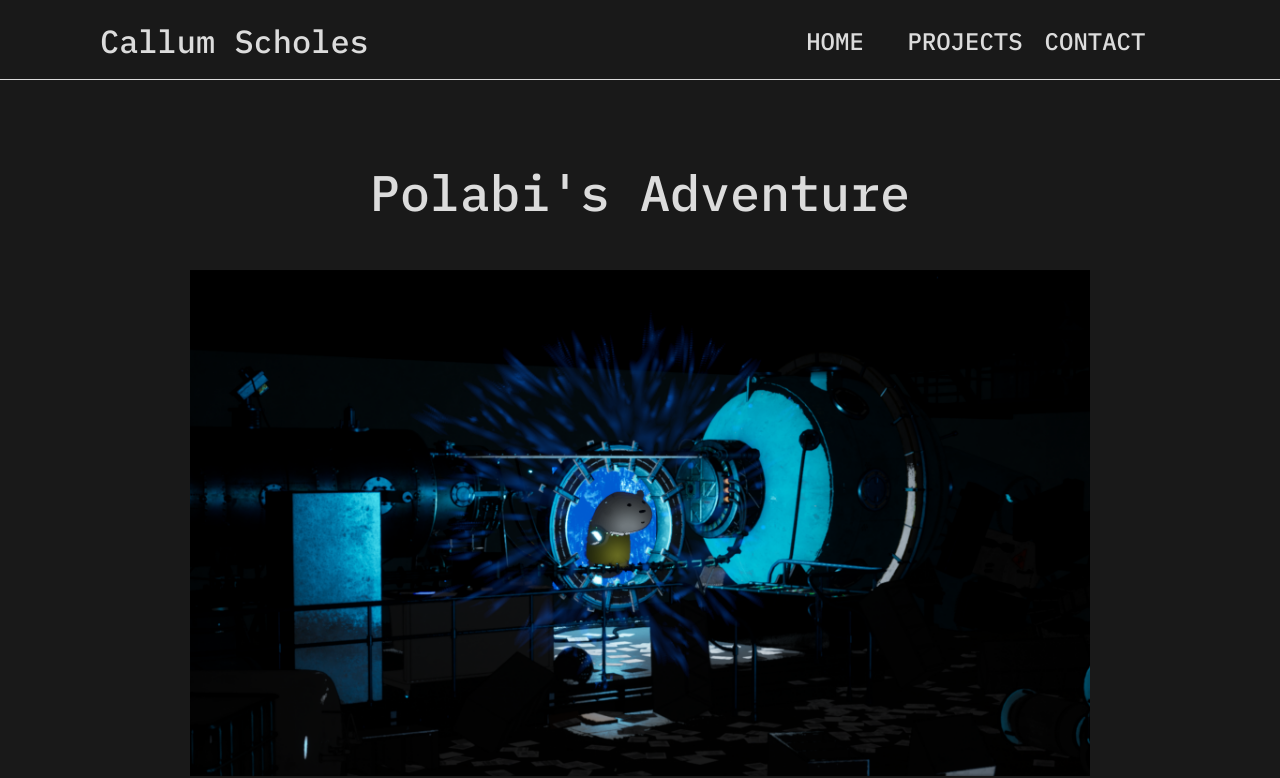
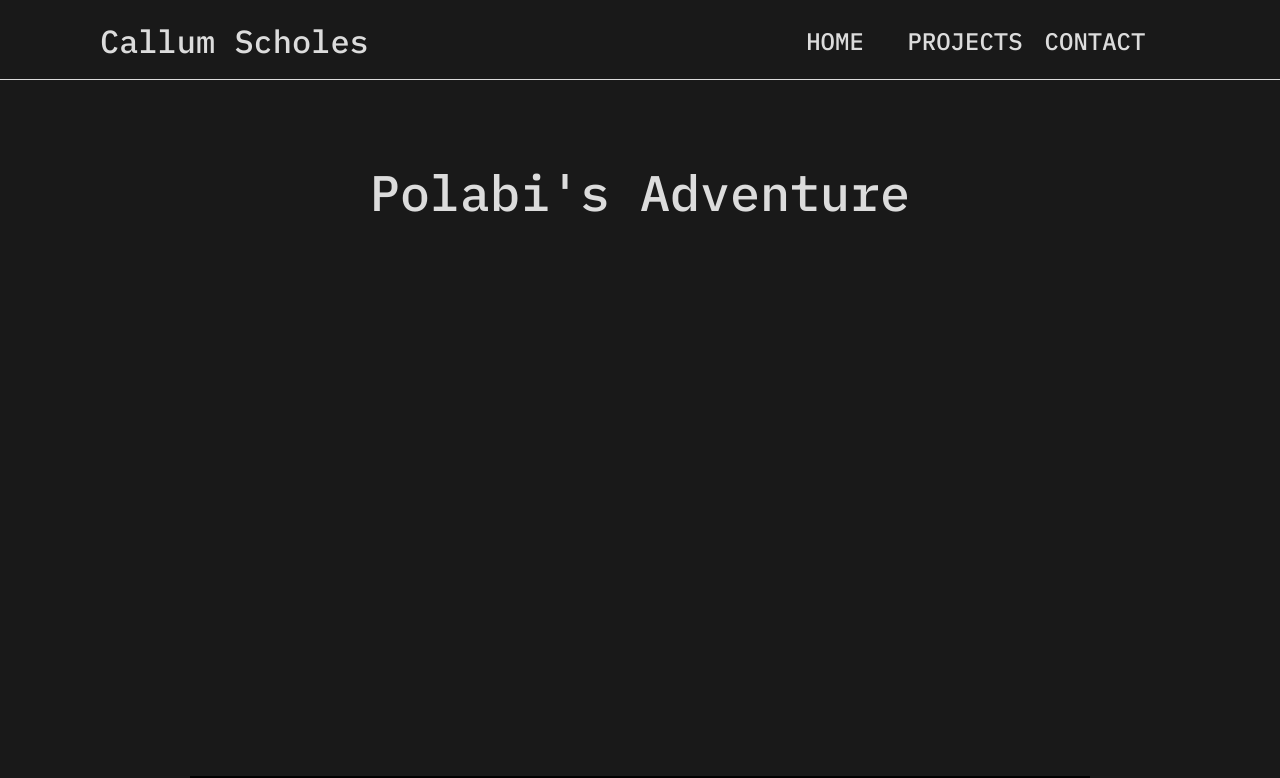
Before and after one commit to HapyProgrammer/Callum-Scholes-AWS-Site, a React (Create React App) app: page /projectpage/polabisadventure in a window 1280 px wide. Shown: the top 778 px of the page. Built offline with nearby package versions, Linux system fonts and the light colour scheme.

Commit message:
update polabi game

```diff
--- a/src/ProjectPolabisAdventure.jsx
+++ b/src/ProjectPolabisAdventure.jsx
@@ -204,6 +204,13 @@ class ProjectPolabisAdventure extends Component {
         <div className="project-page-container">
 			<div className="project-page-title">
 			<h1>Polabi's Adventure</h1>
+			<div className="project-page-video">
+					<ReactPlayer
+					className="project-page-video-player"
+					width='100%'
+					height='506.25px'
+					url = "https://youtu.be/EHUA0wedYdU"/>
+			</div>
 			<div className="project-page-image-container">
 			<img src={Images[20]} alt="Level"/>
 				<img src={Images[16]} alt="Level"/>
```
